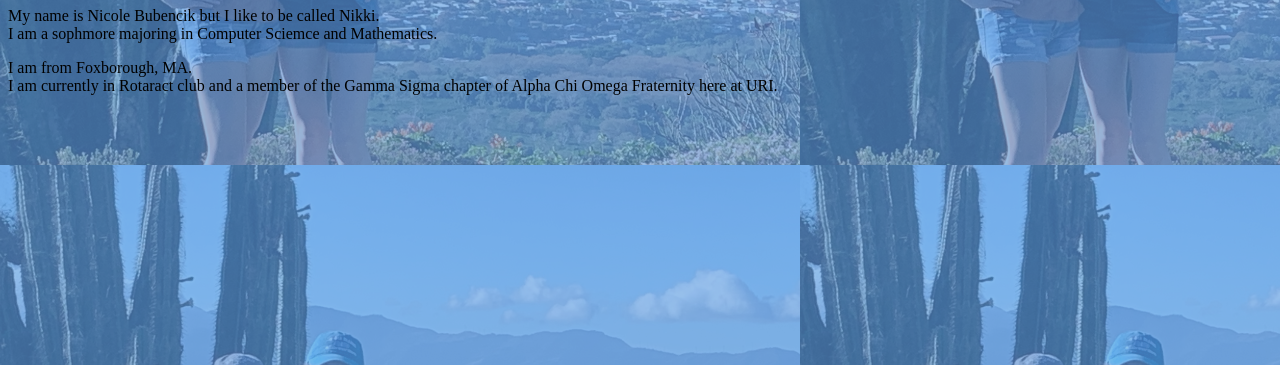
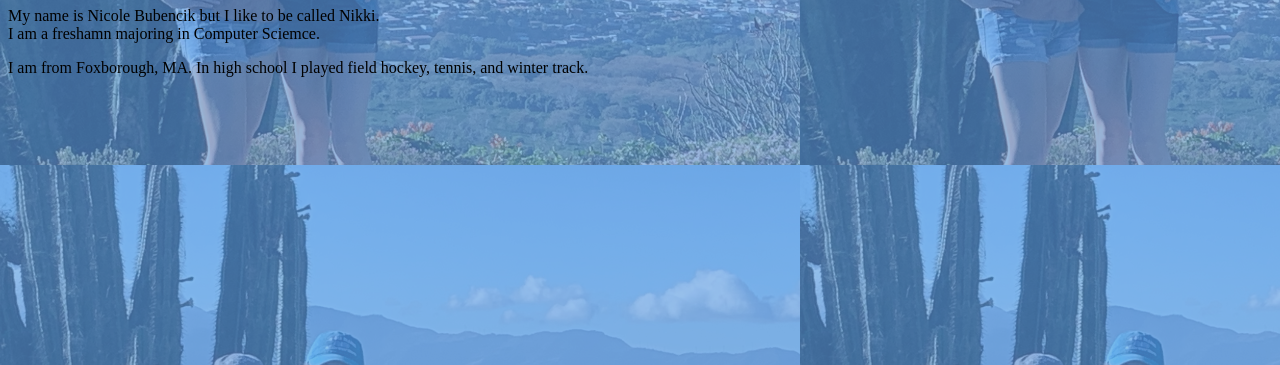
Before and after one commit to nbubencik/nbubencik.github.io, a plain HTML site: page about.html in a window 1280 px wide. Shown: the part 435-800 px from the top of the page. Drawn offline with Linux system fonts and the light colour scheme.

Commit message:
Update about.html

```diff
--- a/about.html
+++ b/about.html
@@ -23,8 +23,7 @@
         <th> <a href="about.html"><img src="about.png" alt="about me"></a></th>
         </tr>
      <h1> About Me </h1>
-   <p> My name is Nicole Bubencik but I like to be called Nikki. <br> I am a sophmore majoring in Computer Sciemce and Mathematics.</p>
-   <p> I am from Foxborough, MA. <br> I am currently in Rotaract club and a member of the Gamma Sigma chapter of Alpha Chi Omega Fraternity here at URI.</p>
-
+   <p> My name is Nicole Bubencik but I like to be called Nikki. <br> I am a freshamn majoring in Computer Sciemce.</p>
+   <p> I am from Foxborough, MA. In high school I played field hockey, tennis, and winter track. </p>
 </body>
 </html>
```
